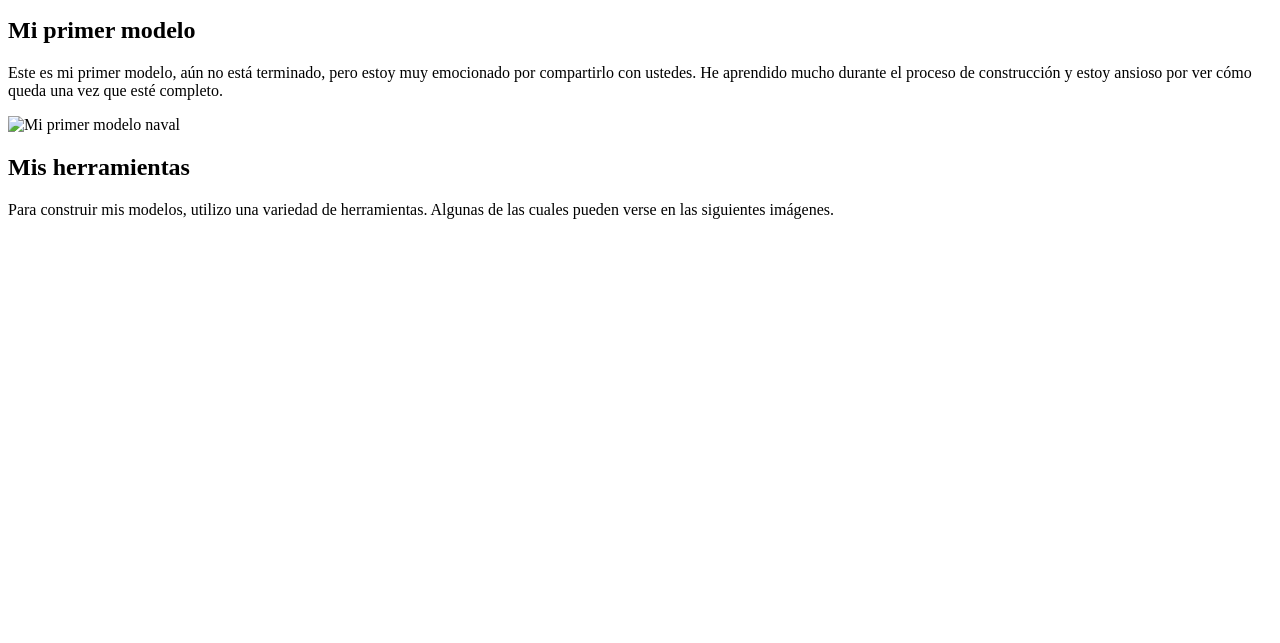
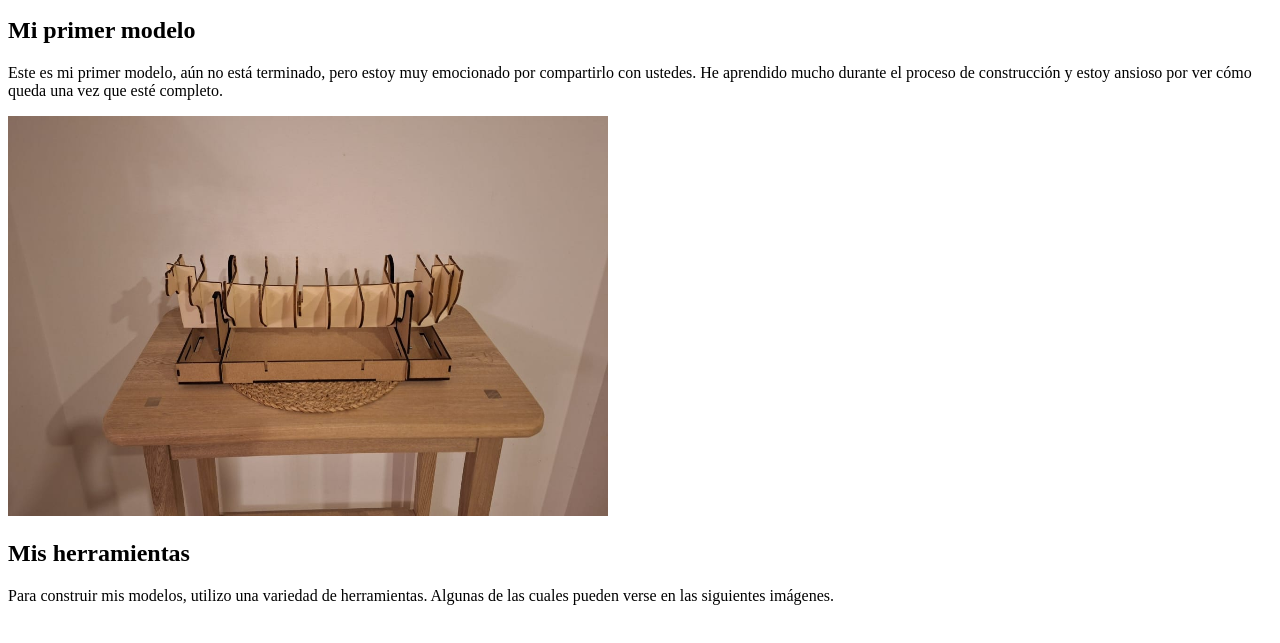
Before and after one commit to walterTorresTriana/My-Journey-as-Ship-Model-Maker, a plain HTML site: page index.html in a window 1280 px wide. Shown: the part 119-762 px from the top of the page. Drawn offline with Linux system fonts and the light colour scheme; the site is published under a folder, as on GitHub Pages, so addresses that start at the root find nothing.

Commit message:
Updates image url.

```diff
--- a/index.html
+++ b/index.html
@@ -10,7 +10,9 @@
         <p>Hola, soy Walter y quiero compartir mi experiencia como modelista naval. Desde pequeño, siempre me ha fascinado el mar y los barcos. A lo largo de los años, he dedicado mucho tiempo a aprender y perfeccionar mis habilidades en la construcción de modelos navales.</p>
         <h2>Mi primer modelo</h2>
         <p>Este es mi primer modelo, aún no está terminado, pero estoy muy emocionado por compartirlo con ustedes. He aprendido mucho durante el proceso de construcción y estoy ansioso por ver cómo queda una vez que esté completo.</p>
-        <img src="/images/IMG-20250813-WA0071.jpg" alt="Mi primer modelo naval" width="600" height="400">
+
+        <img src="images/IMG-20250813-WA0071.jpg" alt="Mi primer modelo naval" width="600" height="400">
+
         <h2>Mis herramientas</h2>
         <p>Para construir mis modelos, utilizo una variedad de herramientas. Algunas de las cuales pueden verse en las siguientes imágenes.</p>
     </body>
```
